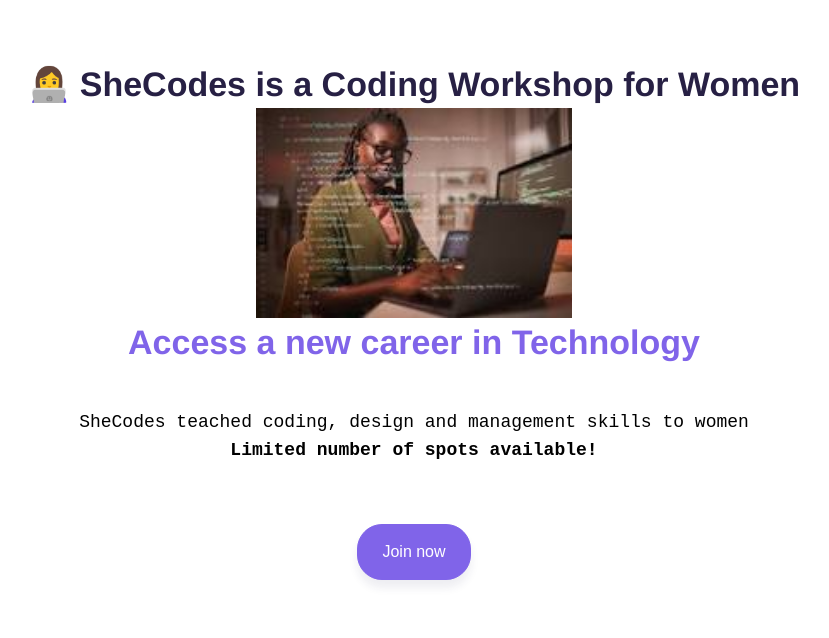
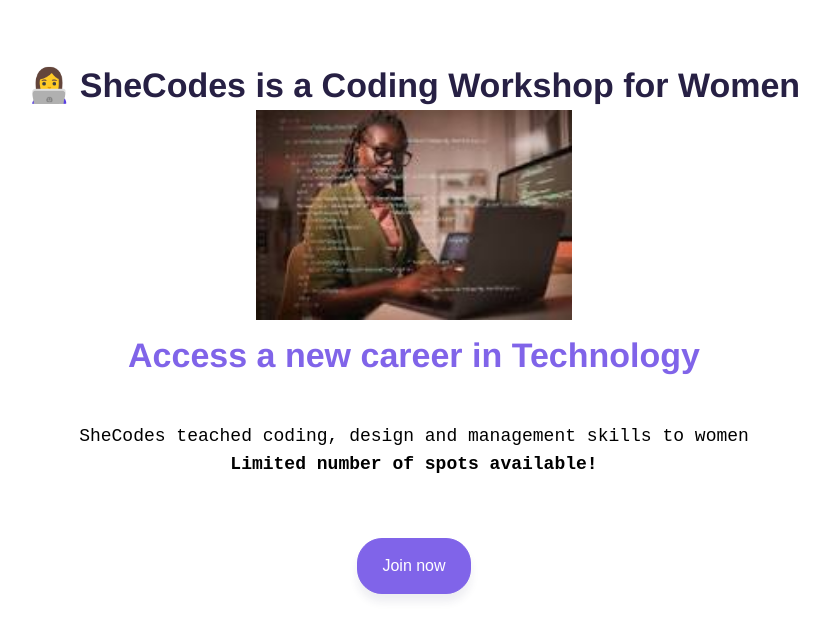
Before and after one commit to ksuares1/homework, a plain HTML site: page zip.html in a window 1280 px wide. Shown: the whole page, without its empty margins (226-1055 px from the left). Drawn offline with Linux system fonts and the light colour scheme.

```diff
--- a/assets/css/style.css
+++ b/assets/css/style.css
@@ -6,7 +6,7 @@ body {
       h2 {
         text-align: center;
         font-size: 34px;
-        line-height: 48px;
+        line-height: 50px;
         font-weight: 900;
         margin: 0;
       }
@@ -18,10 +18,10 @@ body {
 
       h2 {
         color: #8064e9;
-        padding: 0 0 24px;
+        padding: 10px 10px 24px;
       }
 
-      .image{
+     .image{
      display: block;
      margin:0 auto;
      width:25%;
```
